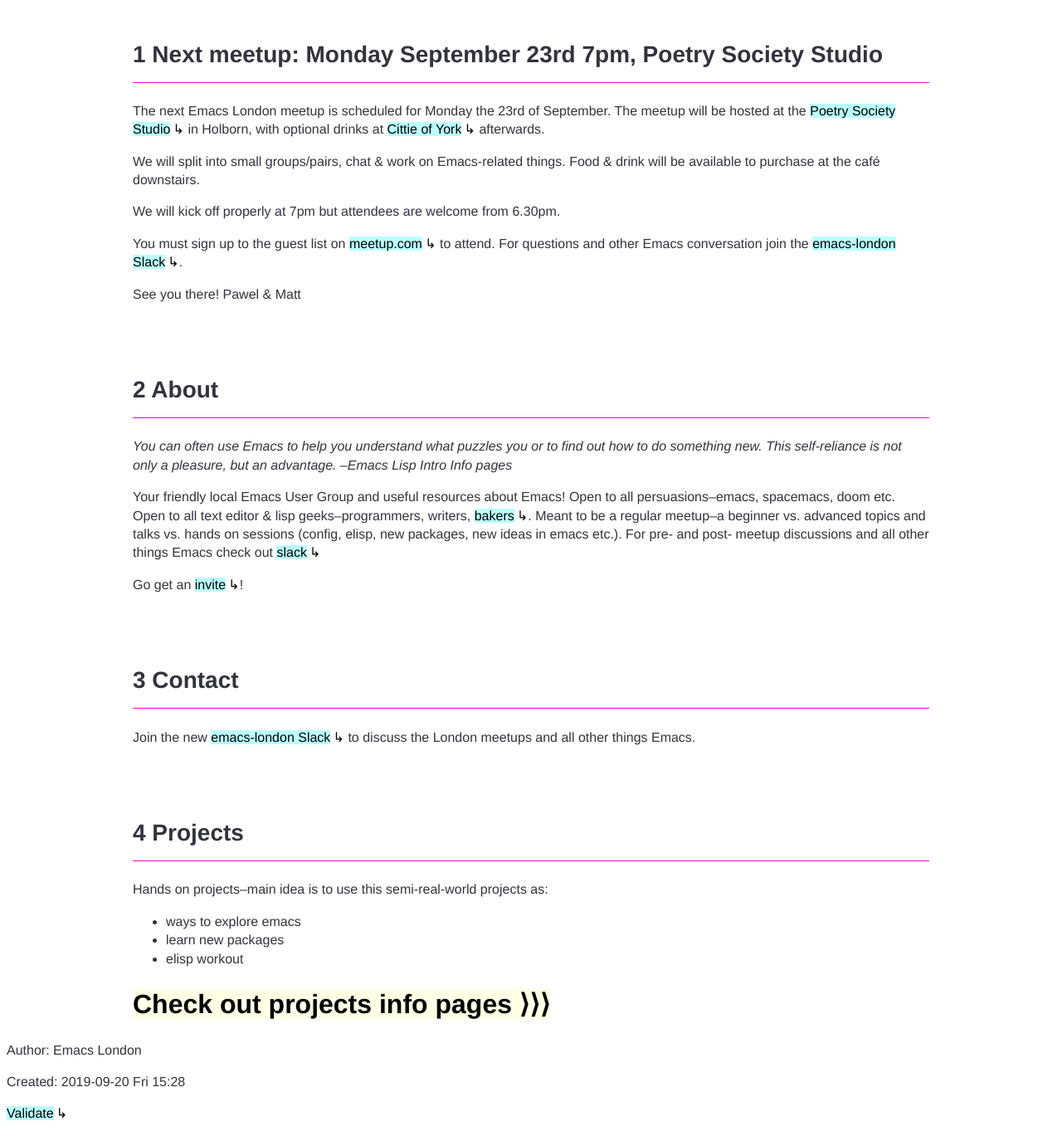
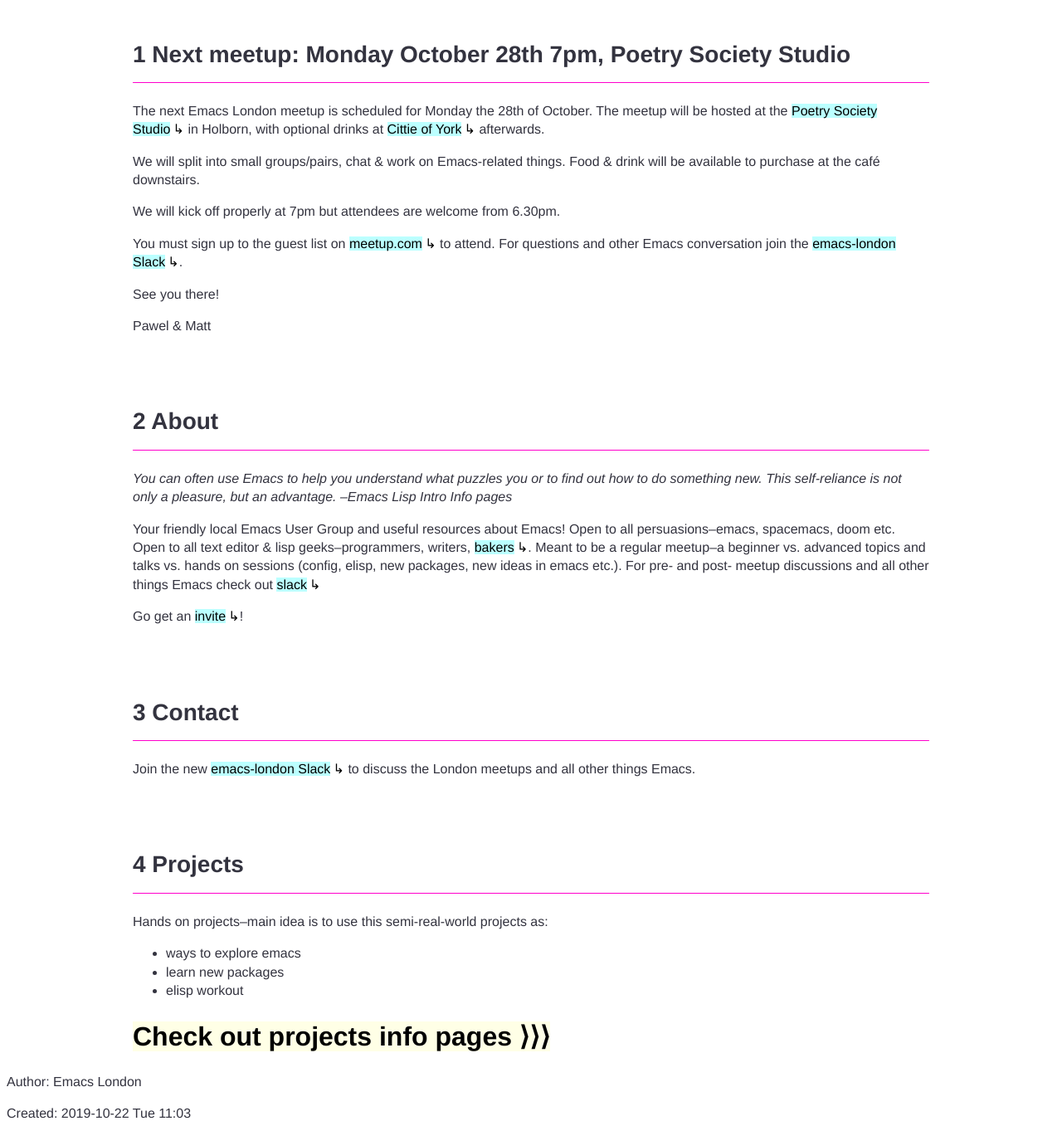
Before and after one commit to london-emacs-hacking/london-emacs-hacking.github.io, a plain HTML site: page index.html in a window 1280 px wide. Shown: the part 200-1557 px from the top of the page at 83% size. Drawn offline with Linux system fonts and the light colour scheme.

Commit message:
October meetup

```diff
--- a/index.html
+++ b/index.html
@@ -3,7 +3,7 @@
 "http://www.w3.org/TR/xhtml1/DTD/xhtml1-strict.dtd">
 <html xmlns="http://www.w3.org/1999/xhtml" lang="en" xml:lang="en">
 <head>
-<!-- 2019-09-20 Fri 15:28 -->
+<!-- 2019-10-22 Tue 11:03 -->
 <meta http-equiv="Content-Type" content="text/html;charset=utf-8" />
 <meta name="viewport" content="width=device-width, initial-scale=1" />
 <title>&lrm;</title>
@@ -63,11 +63,11 @@ for the JavaScript code in this tag.
 </div>
 <div id="content">
 
-<div id="outline-container-orgec3b4ed" class="outline-2">
-<h2 id="orgec3b4ed"><span class="section-number-2">1</span> Next meetup: Monday September 23rd 7pm, Poetry Society Studio</h2>
+<div id="outline-container-org21d3ee0" class="outline-2">
+<h2 id="org21d3ee0"><span class="section-number-2">1</span> Next meetup: Monday October 28th 7pm, Poetry Society Studio</h2>
 <div class="outline-text-2" id="text-1">
 <p>
-The next Emacs London meetup is scheduled for Monday the 23rd of September.
+The next Emacs London meetup is scheduled for Monday the 28th of October.
 The meetup will be hosted at the <a href="https://goo.gl/maps/hQTo4moTHToJwvgG7">Poetry Society Studio</a> in Holborn,
 with optional drinks at <a href="https://goo.gl/maps/AVqtkDoeoDtRmwZV9">Cittie of York</a> afterwards.
 </p>
@@ -88,13 +88,16 @@ For questions and other Emacs conversation join the <a href="https://emacs-londo
 
 <p>
 See you there!
+</p>
+
+<p>
 Pawel &amp; Matt
 </p>
 </div>
 </div>
 
-<div id="outline-container-orgf8c2ef0" class="outline-2">
-<h2 id="orgf8c2ef0"><span class="section-number-2">2</span> About</h2>
+<div id="outline-container-orgf9f3536" class="outline-2">
+<h2 id="orgf9f3536"><span class="section-number-2">2</span> About</h2>
 <div class="outline-text-2" id="text-2">
 <p>
 <i>You can often use Emacs to help you understand what puzzles you or to find out how to do something new.</i>
@@ -116,8 +119,8 @@ Go get an <a href="https://emacs-london.herokuapp.com/">invite</a>!
 </div>
 </div>
 
-<div id="outline-container-orgd414f8f" class="outline-2">
-<h2 id="orgd414f8f"><span class="section-number-2">3</span> Contact</h2>
+<div id="outline-container-org229f9f2" class="outline-2">
+<h2 id="org229f9f2"><span class="section-number-2">3</span> Contact</h2>
 <div class="outline-text-2" id="text-3">
 <p>
 Join the new <a href="https://emacs-london.herokuapp.com/">emacs-london Slack</a> to discuss the London meetups and all other things Emacs.
@@ -125,8 +128,8 @@ Join the new <a href="https://emacs-london.herokuapp.com/">emacs-london Slack</a
 </div>
 </div>
 
-<div id="outline-container-orgf3ae06c" class="outline-2">
-<h2 id="orgf3ae06c"><span class="section-number-2">4</span> Projects</h2>
+<div id="outline-container-org228a636" class="outline-2">
+<h2 id="org228a636"><span class="section-number-2">4</span> Projects</h2>
 <div class="outline-text-2" id="text-4">
 <p>
 Hands on projects&#x2013;main idea is to use this semi-real-world projects as:
@@ -143,7 +146,7 @@ Hands on projects&#x2013;main idea is to use this semi-real-world projects as:
 </div>
 <div id="postamble" class="status">
 <p class="author">Author: Emacs London</p>
-<p class="date">Created: 2019-09-20 Fri 15:28</p>
+<p class="date">Created: 2019-10-22 Tue 11:03</p>
 <p class="validation"><a href="http://validator.w3.org/check?uri=referer">Validate</a></p>
 </div>
 </body>
```
Also changed, not shown: 1 other file.
